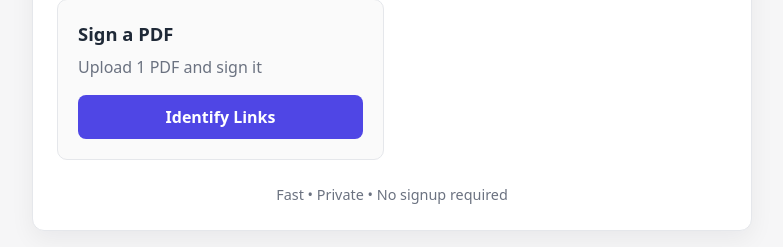
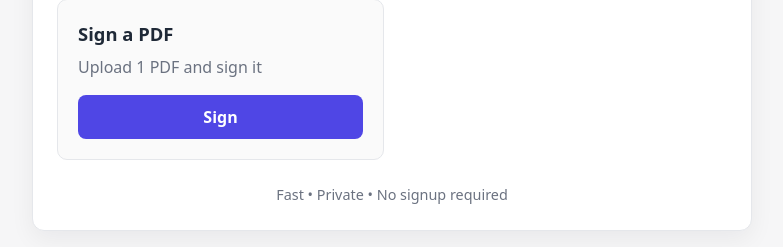
Before and after one commit to artemisnetizen/pdf-love-app, a Flask app: page / in a window 1280 px wide. Shown: the part 553-800 px from the top of the page, without its empty margins (248-1031 px from the left). Run offline with Flask 3, Linux system fonts and the light colour scheme.

Commit message:
Update home.html

```diff
--- a/yourapp/templates/home.html
+++ b/yourapp/templates/home.html
@@ -75,7 +75,7 @@
       <div class="tool">
         <h2>Sign a PDF</h2>
         <p>Upload 1 PDF and sign it</p>
-        <a class="btn" href="/sign-pdf">Identify Links</a>
+        <a class="btn" href="/sign-pdf">Sign</a>
       </div>
     </div>
 
```
